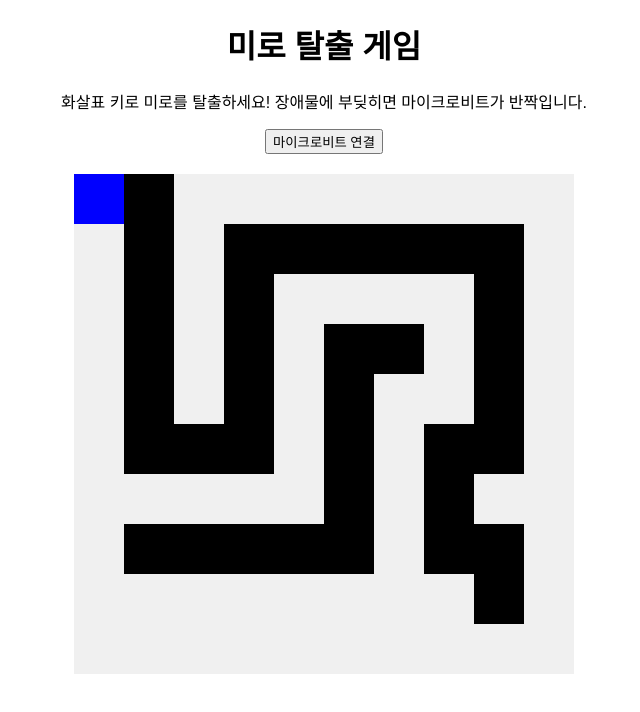
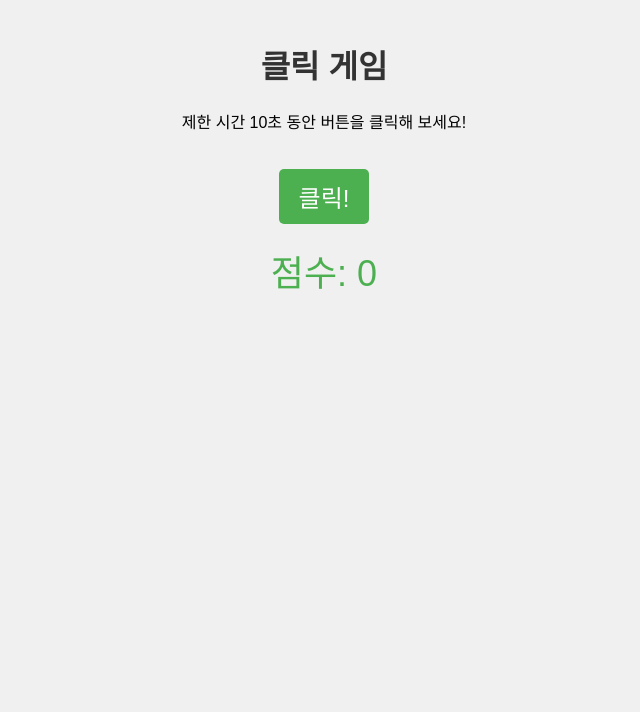
Before and after one commit to ducodus/channy, a plain HTML site: page index.html in a window 1280 px wide. Shown: the whole page, without its empty margins (316-956 px from the left). Drawn offline with Linux system fonts and the light colour scheme.

Commit message:
Update index.html

```diff
--- a/index.html
+++ b/index.html
@@ -3,133 +3,58 @@
 <head>
     <meta charset="UTF-8">
     <meta name="viewport" content="width=device-width, initial-scale=1.0">
-    <title>미로 탈출 게임</title>
+    <title>클릭 게임</title>
     <style>
         body {
             font-family: Arial, sans-serif;
             text-align: center;
+            background-color: #f0f0f0;
+            margin: 0;
+            padding: 20px;
         }
-        canvas {
-            display: block;
-            margin: 20px auto;
-            background-color: #f0f0f0;
+        h1 {
+            color: #333;
+        }
+        button {
+            font-size: 24px;
+            padding: 10px 20px;
+            margin-top: 20px;
+            cursor: pointer;
+            background-color: #4CAF50;
+            color: white;
+            border: none;
+            border-radius: 5px;
+        }
+        button:hover {
+            background-color: #45a049;
+        }
+        #score {
+            font-size: 36px;
+            color: #4CAF50;
+            margin-top: 20px;
         }
     </style>
 </head>
 <body>
-    <h1>미로 탈출 게임</h1>
-    <p>화살표 키로 미로를 탈출하세요! 장애물에 부딪히면 마이크로비트가 반짝입니다.</p>
-    <button id="connect">마이크로비트 연결</button>
-    <canvas id="maze" width="500" height="500"></canvas>
+    <h1>클릭 게임</h1>
+    <p>제한 시간 10초 동안 버튼을 클릭해 보세요!</p>
+    <button id="clickButton">클릭!</button>
+    <p id="score">점수: 0</p>
 
     <script>
-        const canvas = document.getElementById('maze');
-        const ctx = canvas.getContext('2d');
-        const connectButton = document.getElementById('connect');
+        const button = document.getElementById('clickButton');
+        const scoreDisplay = document.getElementById('score');
+        let score = 0;
 
-        const tileSize = 50;
-        const rows = 10;
-        const cols = 10;
-
-        const player = {
-            x: 0,
-            y: 0,
-            color: 'blue',
-        };
-
-        const maze = [
-            [0, 1, 0, 0, 0, 0, 0, 0, 0, 0],
-            [0, 1, 0, 1, 1, 1, 1, 1, 1, 0],
-            [0, 1, 0, 1, 0, 0, 0, 0, 1, 0],
-            [0, 1, 0, 1, 0, 1, 1, 0, 1, 0],
-            [0, 1, 0, 1, 0, 1, 0, 0, 1, 0],
-            [0, 1, 1, 1, 0, 1, 0, 1, 1, 0],
-            [0, 0, 0, 0, 0, 1, 0, 1, 0, 0],
-            [0, 1, 1, 1, 1, 1, 0, 1, 1, 0],
-            [0, 0, 0, 0, 0, 0, 0, 0, 1, 0],
-            [0, 0, 0, 0, 0, 0, 0, 0, 0, 0],
-        ];
-
-        let bluetoothDevice;
-        let bluetoothCharacteristic;
-
-        // 미로 그리기
-        function drawMaze() {
-            ctx.clearRect(0, 0, canvas.width, canvas.height);
-
-            for (let y = 0; y < rows; y++) {
-                for (let x = 0; x < cols; x++) {
-                    if (maze[y][x] === 1) {
-                        ctx.fillStyle = 'black';
-                        ctx.fillRect(x * tileSize, y * tileSize, tileSize, tileSize);
-                    }
-                }
-            }
-
-            ctx.fillStyle = player.color;
-            ctx.fillRect(player.x * tileSize, player.y * tileSize, tileSize, tileSize);
-        }
-
-        function movePlayer(dx, dy) {
-            const newX = player.x + dx;
-            const newY = player.y + dy;
-
-            if (newX >= 0 && newX < cols && newY >= 0 && newY < rows) {
-                if (maze[newY][newX] === 1) {
-                    // 장애물에 부딪혔을 때
-                    alert("장애물에 부딪혔습니다!");
-                    sendSignalToMicrobit(); // 마이크로비트로 신호 전송
-                } else {
-                    player.x = newX;
-                    player.y = newY;
-                }
-            }
-
-            drawMaze();
-
-            if (player.x === cols - 1 && player.y === rows - 1) {
-                alert("축하합니다! 미로를 탈출했습니다!");
-            }
-        }
-
-        // 마이크로비트와 Bluetooth 연결
-        async function connectToMicrobit() {
-            try {
-                bluetoothDevice = await navigator.bluetooth.requestDevice({
-                    acceptAllDevices: true,
-                    optionalServices: ['0000ffe0-0000-1000-8000-00805f9b34fb'] // 마이크로비트의 UART 서비스 UUID
-                });
-
-                const server = await bluetoothDevice.gatt.connect();
-                const service = await server.getPrimaryService('0000ffe0-0000-1000-8000-00805f9b34fb');
-                bluetoothCharacteristic = await service.getCharacteristic('0000ffe1-0000-1000-8000-00805f9b34fb');
-
-                alert("마이크로비트에 연결되었습니다!");
-            } catch (error) {
-                console.error("Bluetooth 연결 실패:", error);
-            }
-        }
-
-        // 마이크로비트로 신호 전송
-        async function sendSignalToMicrobit() {
-            if (bluetoothCharacteristic) {
-                const signal = new TextEncoder().encode("1");
-                await bluetoothCharacteristic.writeValue(signal);
-            } else {
-                console.error("마이크로비트가 연결되지 않았습니다!");
-            }
-        }
-
-        document.addEventListener('keydown', (event) => {
-            if (event.key === 'ArrowUp') movePlayer(0, -1);
-            if (event.key === 'ArrowDown') movePlayer(0, 1);
-            if (event.key === 'ArrowLeft') movePlayer(-1, 0);
-            if (event.key === 'ArrowRight') movePlayer(1, 0);
+        button.addEventListener('click', () => {
+            score++;
+            scoreDisplay.textContent = `점수: ${score}`;
         });
 
-        connectButton.addEventListener('click', connectToMicrobit);
-
-        drawMaze();
+        setTimeout(() => {
+            button.disabled = true;
+            alert(`게임 종료! 최종 점수: ${score}`);
+        }, 10000); // 10초 후 버튼 비활성화
     </script>
 </body>
 </html>
```
